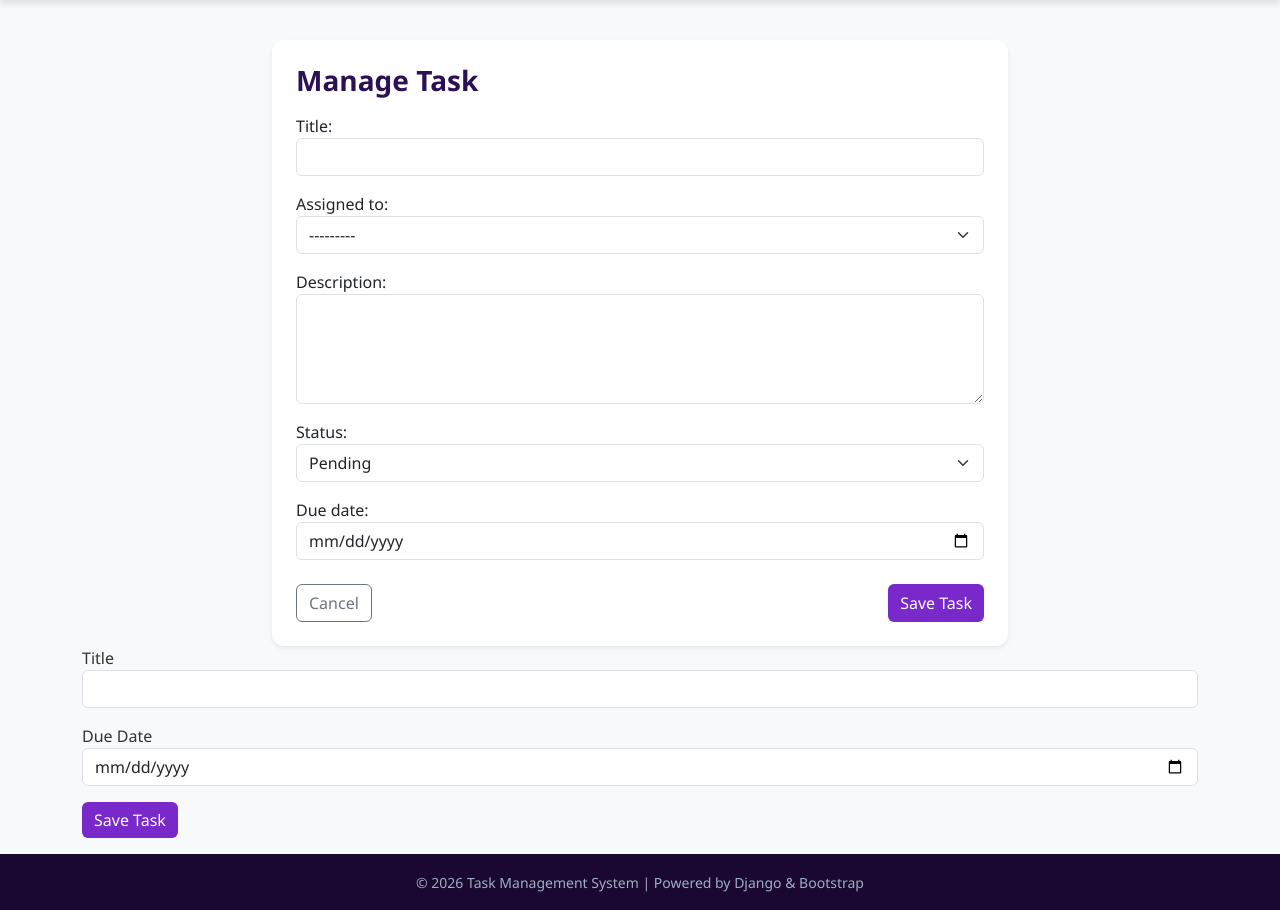
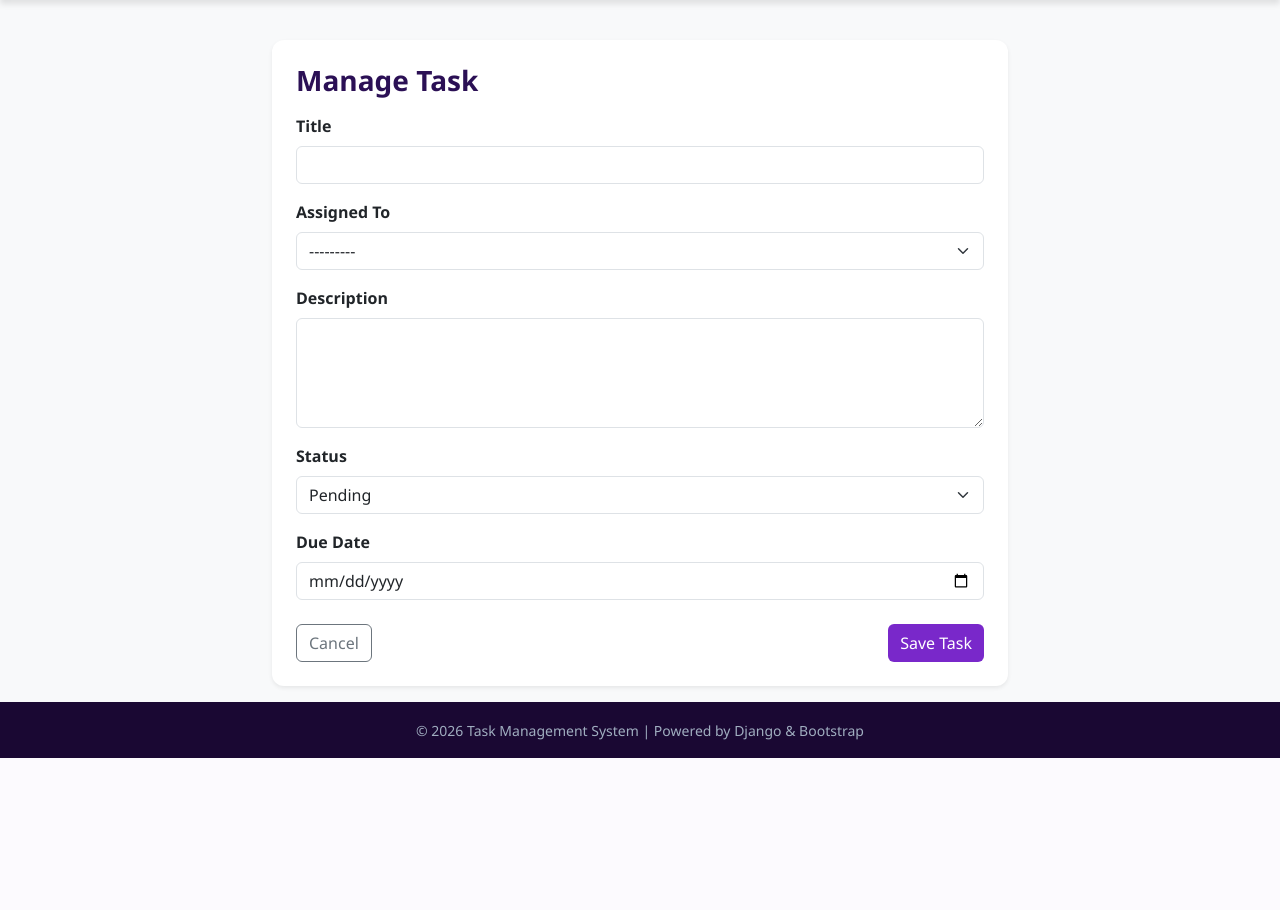
Before and after one commit to ZBlusBlusProgrammer/task_manager, a Django app: page /task/new/ in a window 1280 px wide. Shown: the part 62-972 px from the top of the page. After the commit the page ends 820 px from the top, so only its background shows below. Run offline with Django 5.2, Linux system fonts and the light colour scheme.

Commit message:
minor visual tweaks

```diff
--- a/tasks/templates/tasks/task_form.html
+++ b/tasks/templates/tasks/task_form.html
@@ -6,9 +6,48 @@
     <div class="col-md-8">
         <div class="card p-4 shadow-sm">
             <h3 class="mb-3 fw-bold" style="color: #2b1055;">Manage Task</h3>
+
             <form method="POST">
                 {% csrf_token %}
-                {{ form.as_p }}
+
+                <!-- General error notice if validation fails -->
+                {% if form.errors %}
+                    <div class="alert alert-danger py-2">
+                        Please correct the errors below.
+                    </div>
+                {% endif %}
+
+                <!-- Render form fields nicely using Django's form loop or as_p -->
+                <div class="mb-3">
+                    <label class="form-label fw-semibold">Title</label>
+                    {{ form.title }}
+                    <div class="text-danger small">{{ form.title.errors }}</div>
+                </div>
+
+                <div class="mb-3">
+                    <label class="form-label fw-semibold">Assigned To</label>
+                    {{ form.assigned_to }}
+                    <div class="text-danger small">{{ form.assigned_to.errors }}</div>
+                </div>
+
+                <div class="mb-3">
+                    <label class="form-label fw-semibold">Description</label>
+                    {{ form.description }}
+                    <div class="text-danger small">{{ form.description.errors }}</div>
+                </div>
+
+                <div class="mb-3">
+                    <label class="form-label fw-semibold">Status</label>
+                    {{ form.status }}
+                    <div class="text-danger small">{{ form.status.errors }}</div>
+                </div>
+
+                <div class="mb-3">
+                    <label class="form-label fw-semibold">Due Date</label>
+                    {{ form.due_date }}
+                    <div class="text-danger small">{{ form.due_date.errors }}</div>
+                </div>
+
                 <div class="d-flex justify-content-between mt-4">
                     <a href="{% url 'tasks:task_list' %}" class="btn btn-outline-secondary">Cancel</a>
                     <button type="submit" class="btn btn-purple">Save Task</button>
@@ -17,31 +56,4 @@
         </div>
     </div>
 </div>
-<!-- Inside tasks/templates/tasks/task_form.html -->
-<form method="POST">
-    {% csrf_token %}
-
-    <!-- Show a general error message if the form was rejected by the backend -->
-    {% if form.errors %}
-        <div class="alert alert-danger">
-            Please correct the errors below.
-        </div>
-    {% endif %}
-
-    <div class="mb-3">
-        <label>Title</label>
-        {{ form.title }}
-        <!-- This line prints the backend error (e.g., "This field is required.") -->
-        <div class="text-danger">{{ form.title.errors }}</div>
-    </div>
-
-    <div class="mb-3">
-        <label>Due Date</label>
-        {{ form.due_date }}
-        <!-- This line prints the backend error (e.g., "Enter a valid date.") -->
-        <div class="text-danger">{{ form.due_date.errors }}</div>
-    </div>
-
-    <button type="submit" class="btn btn-purple">Save Task</button>
-</form>
 {% endblock %}
```
